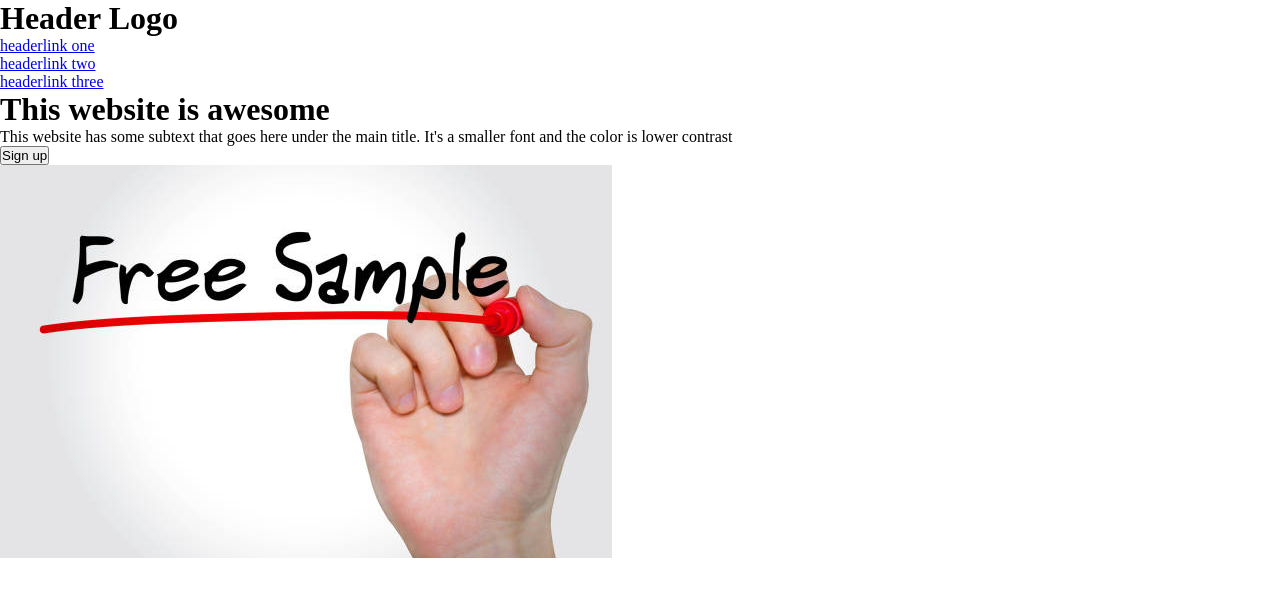
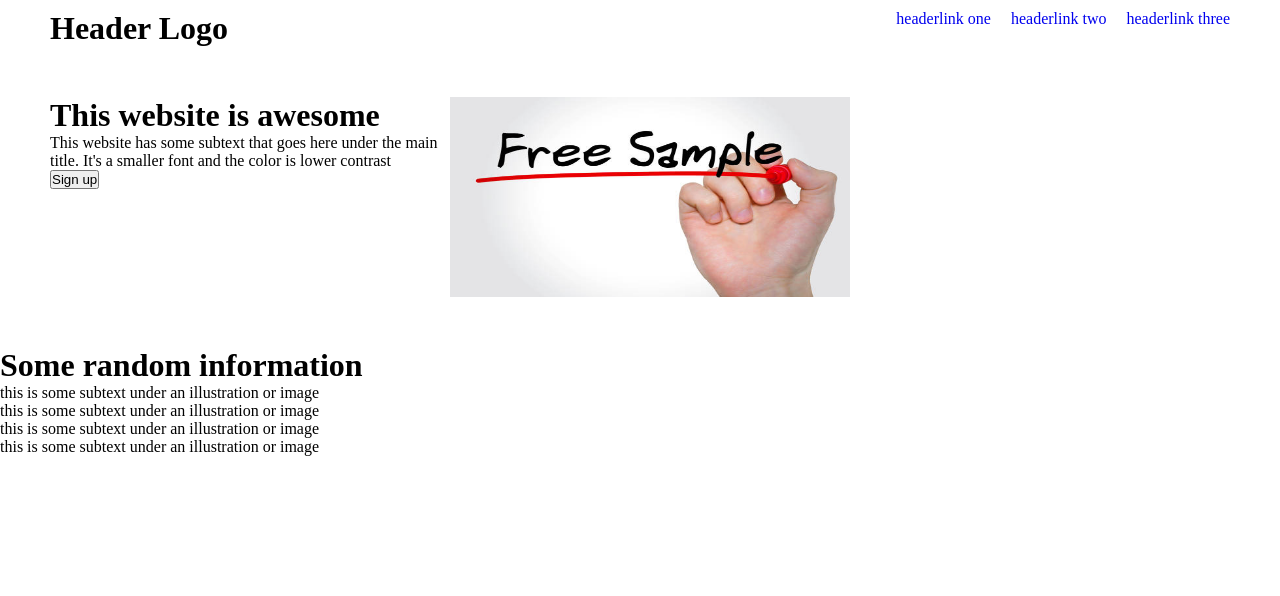
Before and after one commit to MrQuantumPlayer/second-project, a plain HTML site: page index.html in a window 1280 px wide. Drawn offline with Linux system fonts and the light colour scheme.

Commit message:
Write CSS for Header and Write second block in html

```diff
--- a/index.html
+++ b/index.html
@@ -14,7 +14,8 @@
 
         <div class="nav-bar">
             <h1>Header Logo</h1>
-            <ul>
+
+            <ul class="nav-links">
                 <li><a href="#">headerlink one</a></li>
                 <li><a href="#">headerlink two</a></li>
                 <li><a href="#">headerlink three</a></li>
@@ -28,11 +29,41 @@
                     is lower contrast</p>
                 <button>Sign up</button>
             </div>
+
             <img src="./images/sample-image.jpg" alt="this is a placeholder for an image">
         </div>
 
     </div>
     <!--Header End-->
+
+    <!--Second Block Starts-->
+
+    <div class = "info-container">
+        <h1>Some random information</h1>
+
+        <div class="boxes">
+            <div class="card">
+                <div class="empty"></div>
+                <p class="card-text">this is some subtext under an illustration or image</p>
+            </div>
+            <div class="card">
+                <div class="empty"></div>
+                <p class="card-text">
+                   this is some subtext under an illustration or image
+                </p>
+            </div>
+            <div class="card">
+                <div class="empty"></div>
+                <p class="card-text">this is some subtext under an illustration or image</p>
+            </div>
+            <div class="card">
+                <div class="empty"></div>
+                <p class="card-text">this is some subtext under an illustration or image</p>
+            </div>
+        </div>
+    </div>
+
+    <!--Second Block Ends-->
 </body>
 
 </html>
--- a/style.css
+++ b/style.css
@@ -3,3 +3,48 @@
     padding: 0;
     box-sizing: border-box;
 }
+
+a {
+    text-decoration: none;
+}
+
+li {
+    list-style: none;
+}
+
+img {
+    width:400px;
+    height:200px;
+}
+
+.header-container {
+    padding:10px 50px 50px;
+    display:flex;
+    flex-direction: column;
+    justify-content: center;
+    row-gap: 50px;
+}
+
+.nav-bar {
+    display:flex;
+    justify-content: space-between;
+
+}
+
+.nav-links {
+    display: flex;
+    column-gap: 20px;
+
+}
+
+.hero-container {
+
+    display: flex;
+
+
+}
+
+.hero-text {
+    width:400px;
+    height:200px;
+}
```
